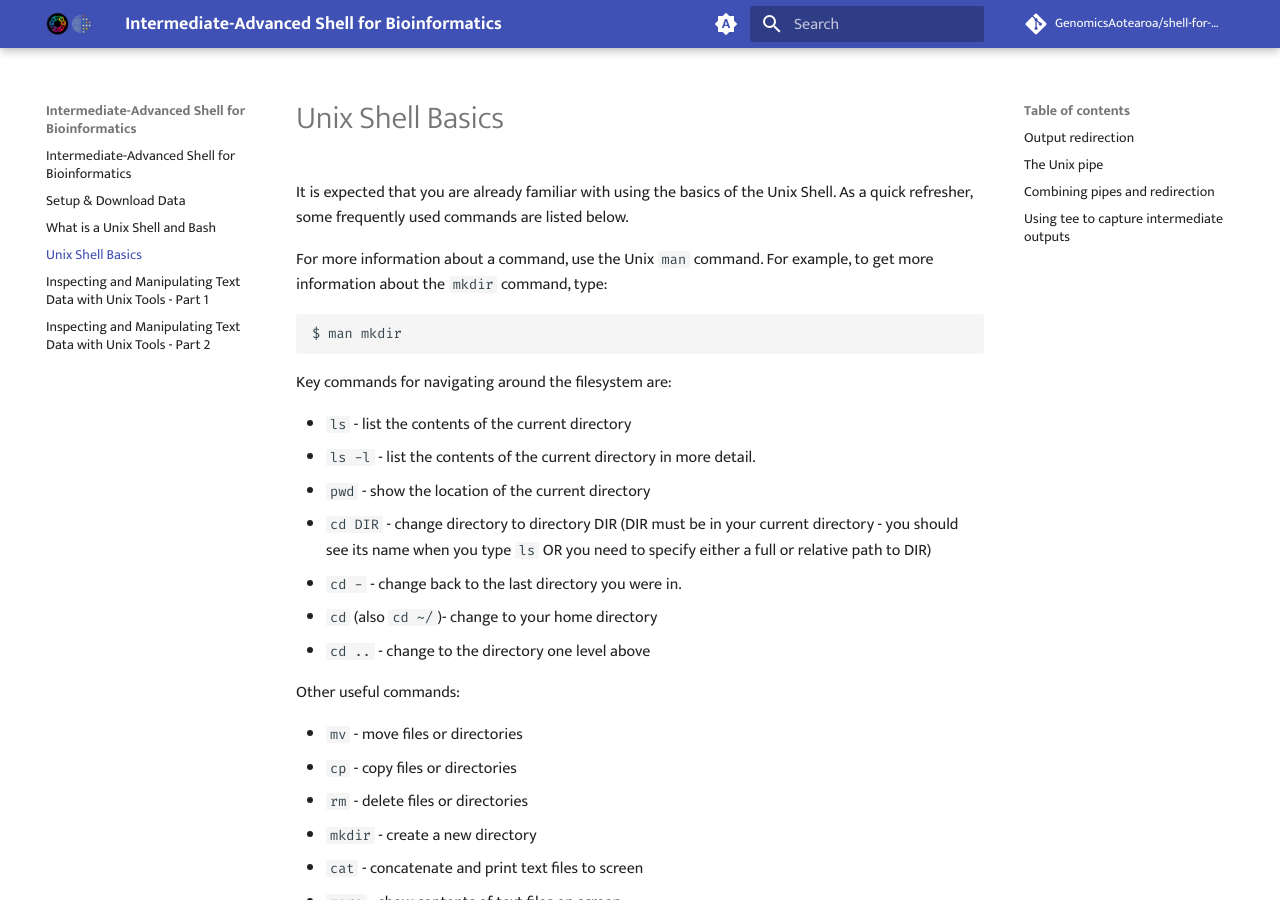
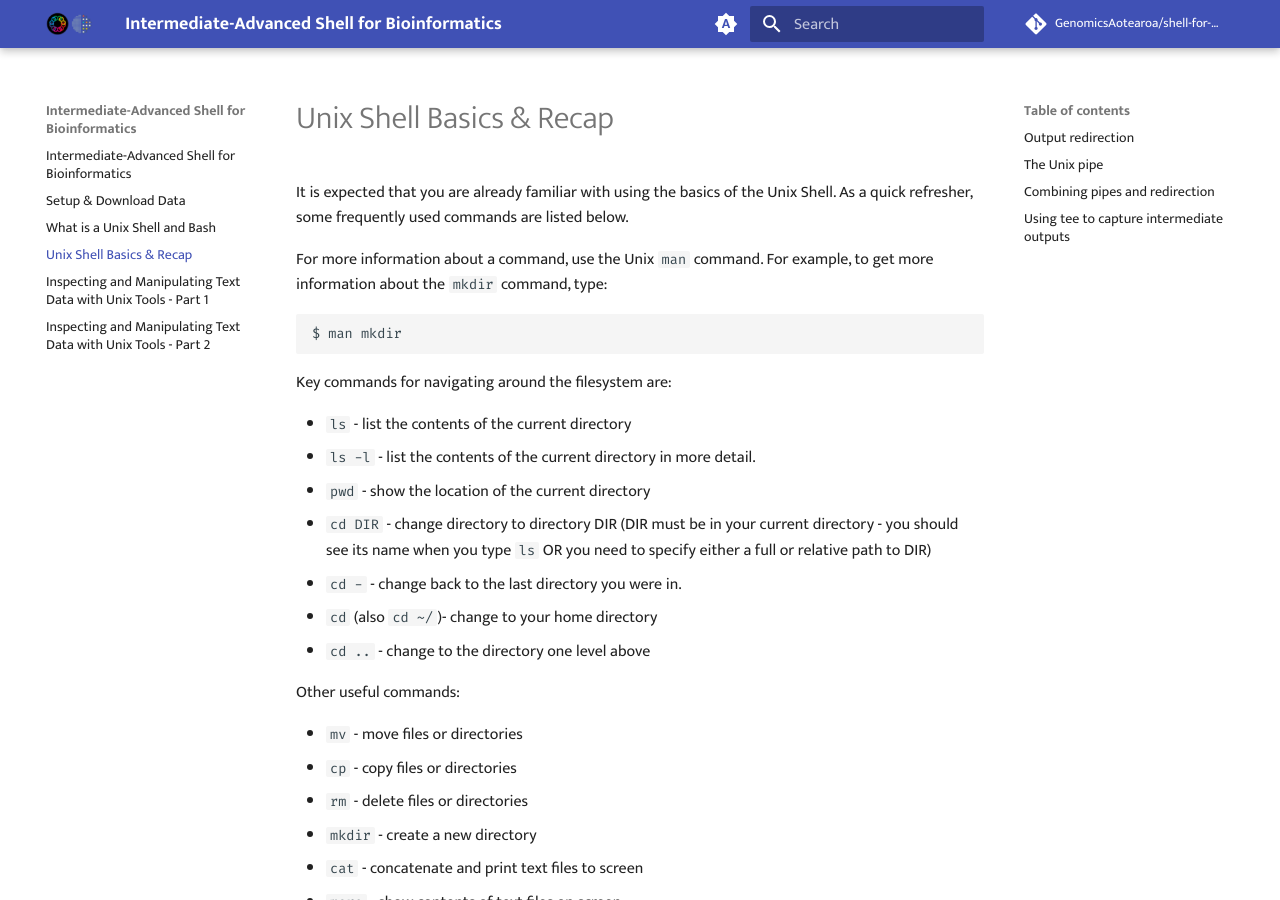
Before and after one commit to GenomicsAotearoa/shell-for-bioinformatics, an MkDocs documentation site: the page built from docs/2_unixshellbasics.md, in a window 1280 px wide and 900 px high. Built offline with MkDocs 1.6.1 and Material for MkDocs 9.7.7, drawn with Linux system fonts in a browser that asks for light colours; comment, search, counter and statistics services are not loaded.

Commit message:
Title edit

```diff
--- a/docs/2_unixshellbasics.md
+++ b/docs/2_unixshellbasics.md
@@ -1,4 +1,4 @@
-# Unix Shell Basics
+# Unix Shell Basics & Recap
 
 It is expected that you are already familiar with using the basics of the Unix Shell.  As a quick refresher, some frequently used commands are listed below.
 
```
